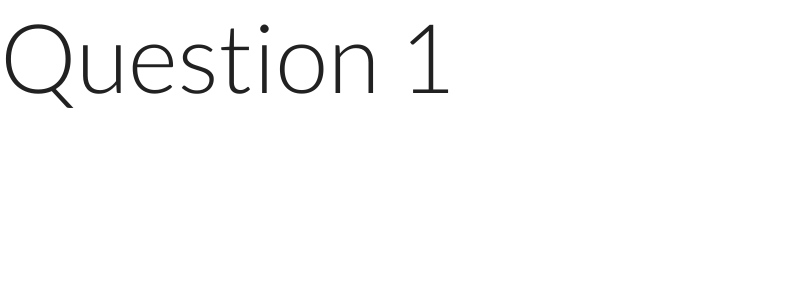
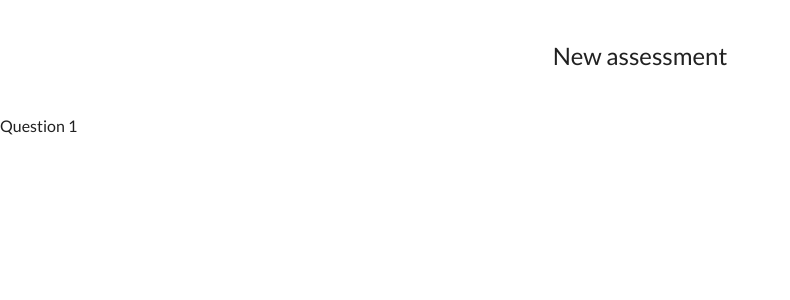
Before and after one commit to ymalyshenko/takehome, a React (Create React App) app: page / in a window 1280 px wide. Shown: the top 300 px of the page, without its empty margins (0-790 px from the left). Built offline with nearby package versions, Linux system fonts and the light colour scheme.

Commit message:
updated hint to get started

```diff
--- a/src/pages/Main.js
+++ b/src/pages/Main.js
@@ -1,9 +1,11 @@
+import CustomAppBar from "../components/CustomAppBar";
 import {Typography} from "@mui/material";
 
 export default function Main() {
     return (
-        <div>
-        <Typography variant="h1">Question 1</Typography>
-        </div>
+        <>
+            <CustomAppBar/>
+            <Typography variant="subtitle1">Question 1</Typography>
+        </>
     );
 }
```
